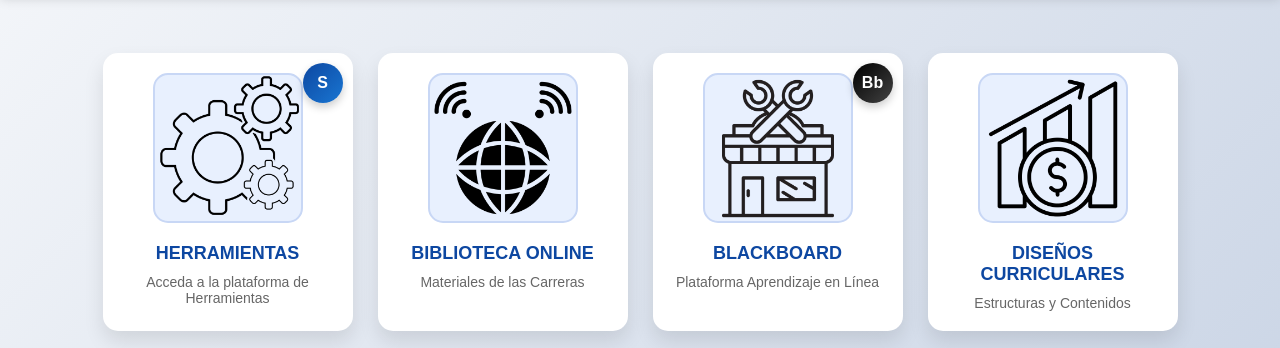
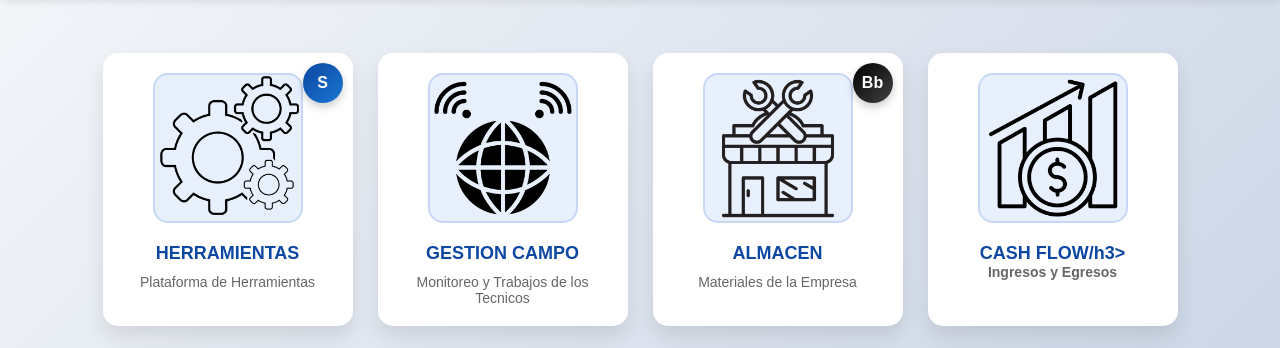
Before and after one commit to davidllanos31/Index-Pcs, a plain HTML site: page index.html in a window 1280 px wide. Shown: the part 107-455 px from the top of the page. Drawn offline with Linux system fonts and the light colour scheme.

Commit message:
🚀 RELEASE:

```diff
--- a/index.html
+++ b/index.html
@@ -35,7 +35,7 @@
                     </div>
                 </div>
                 <h3 class="resource-title">HERRAMIENTAS</h3>
-                <p class="resource-description">Acceda a la plataforma de Herramientas</p>
+                <p class="resource-description">Plataforma de Herramientas</p>
             </div>
         </div>
 
@@ -53,8 +53,8 @@
                         </div>
                     </div>
                 </div>
-                <h3 class="resource-title">BIBLIOTECA ONLINE</h3>
-                <p class="resource-description">Materiales de las Carreras</p>
+                <h3 class="resource-title">GESTION CAMPO</h3>
+                <p class="resource-description">Monitoreo y Trabajos de los Tecnicos</p>
             </div>
         </div>
 
@@ -73,8 +73,8 @@
                         </div>
                     </div>
                 </div>
-                <h3 class="resource-title">BLACKBOARD</h3>
-                <p class="resource-description">Plataforma Aprendizaje en Línea</p>
+                <h3 class="resource-title">ALMACEN</h3>
+                <p class="resource-description">Materiales de la Empresa</p>
             </div>
         </div>
 
@@ -92,8 +92,8 @@
                         </div>
                     </div>
                 </div>
-                <h3 class="resource-title">DISEÑOS CURRICULARES</h3>
-                <p class="resource-description">Estructuras y Contenidos</p>
+                <h3 class="resource-title">CASH FLOW/h3>
+                <p class="resource-description">Ingresos y Egresos</p>
             </div>
         </div>
 
```
